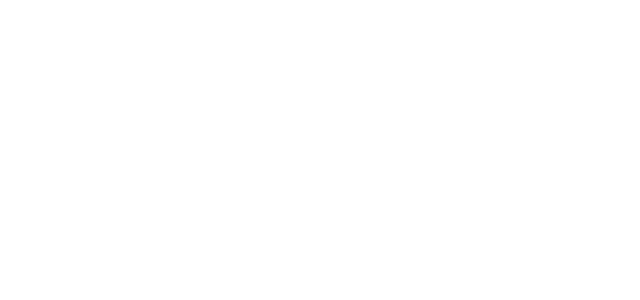
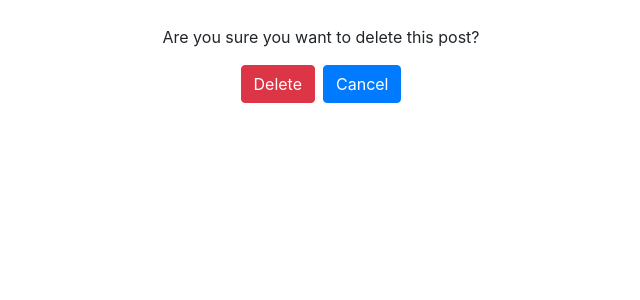
Before and after one commit to nhi-ngo/React-Redux, a React (Create React App) app in the folder blog-editor/: page /posts/delete/1 in a window 1280 px wide. Shown: the top 300 px of the page, without its empty margins (319-959 px from the left). Built offline with nearby package versions, Linux system fonts and the light colour scheme; no server answers.

Commit message:
add PostDelete and Modal

```diff
--- a/blog-editor/public/index.html
+++ b/blog-editor/public/index.html
@@ -33,6 +33,7 @@
 	<body>
 		<noscript>You need to enable JavaScript to run this app.</noscript>
 		<div id="root"></div>
+		<div id="modal" class="text-center"></div>
 		<!--
       This HTML file is a template.
       If you open it directly in the browser, you will see an empty page.
--- a/blog-editor/src/components/App.js
+++ b/blog-editor/src/components/App.js
@@ -4,15 +4,17 @@
 import PostList from './PostList'
 import PostCreate from './PostCreate'
 import PostShow from './PostShow'
+import PostDelete from './PostDelete'
 
 const App = () => {
   return (
-    <div className="container mt-4">
+    <div className="container col-lg-5 mt-4">
       <Router>
         <Switch>
           <Route exact path="/" component={PostList} />
           <Route path="/posts/new" exact component={PostCreate} />
           <Route path="/posts/:id" exact component={PostShow} />
+          <Route path="/posts/delete/:id" exact component={PostDelete} />
         </Switch>
       </Router>
     </div>
--- /dev/null
+++ b/blog-editor/src/components/Modal.js
@@ -0,0 +1,16 @@
+import React from 'react'
+import ReactDOM from 'react-dom'
+
+const Modal = (props) => {
+  return ReactDOM.createPortal(
+    <div onClick={props.onDismiss}>
+      <div>
+        <div className="content">{props.content}</div>
+        <div className="actions">{props.actions}</div>
+      </div>
+    </div>,
+    document.querySelector('#modal')
+  )
+}
+
+export default Modal
--- /dev/null
+++ b/blog-editor/src/components/PostDelete.js
@@ -0,0 +1,60 @@
+import React, { Component } from 'react'
+import { connect } from 'react-redux'
+import { Link } from 'react-router-dom'
+import Modal from './Modal'
+import { fetchPost, deletePost } from '../actions'
+
+class PostDelete extends Component {
+  componentDidMount() {
+    const { id } = this.props.match.params
+    this.props.fetchPost(id)
+  }
+
+  renderActions() {
+    const { id } = this.props.match.params
+
+    const onButtonDelete = () => {
+      this.props.history.push('/')
+      this.props.deletePost(id)
+    }
+
+    return (
+      <div className="mt-3">
+        <button className="btn btn-danger mr-2" onClick={onButtonDelete}>
+          Delete
+        </button>
+        <Link to="/" className="btn btn-primary">
+          Cancel
+        </Link>
+      </div>
+    )
+  }
+
+  renderContent() {
+    if (!this.props.post) {
+      return 'Are you sure you want to delete this post?'
+    }
+
+    return `Are you sure you want to delete the post with title "${this.props.post.title}"?`
+  }
+
+  // onDismiss = () => {
+  //   this.props.history.push('/')
+  // }
+
+  render() {
+    return (
+      <Modal
+        content={this.renderContent()}
+        actions={this.renderActions()}
+        // onDismiss={this.onDismiss()}
+      />
+    )
+  }
+}
+
+const mapStateToProps = (state, ownProps) => {
+  return { post: state.posts[ownProps.match.params.id] }
+}
+
+export default connect(mapStateToProps, { fetchPost, deletePost })(PostDelete)
--- a/blog-editor/src/components/PostShow.js
+++ b/blog-editor/src/components/PostShow.js
@@ -2,19 +2,13 @@
 import { connect } from 'react-redux'
 import { Link } from 'react-router-dom'
 
-import { fetchPost, deletePost } from '../actions'
+import { fetchPost } from '../actions'
+import PostDelete from './PostDelete'
 
 class PostShow extends Component {
   componentDidMount() {
     const { id } = this.props.match.params
     this.props.fetchPost(id)
-  }
-
-  onButtonDelete = () => {
-    const { id } = this.props.match.params
-
-    this.props.deletePost(id)
-    this.props.history.push('/')
   }
 
   render() {
@@ -23,6 +17,7 @@
     }
 
     const { title, categories, content } = this.props.post
+    const { id } = this.props.match.params
 
     return (
       <div>
@@ -31,12 +26,13 @@
             <Link to="/">Back to Posts</Link>
           </div>
           <div className="col">
-            <button
-              className="btn btn-danger float-right"
-              onClick={this.onButtonDelete}
+            <div
+              className="btn float-right"
+              data-toggle="modal"
+              data-target="#exampleModalCenter"
             >
-              Delete Post
-            </button>
+              <Link to={`/posts/delete/${id}`}>Delete Post</Link>
+            </div>
           </div>
         </div>
 
@@ -52,4 +48,4 @@
   return { post: state.posts[ownProps.match.params.id] }
 }
 
-export default connect(mapStateToProps, { fetchPost, deletePost })(PostShow)
+export default connect(mapStateToProps, { fetchPost })(PostShow)
```
